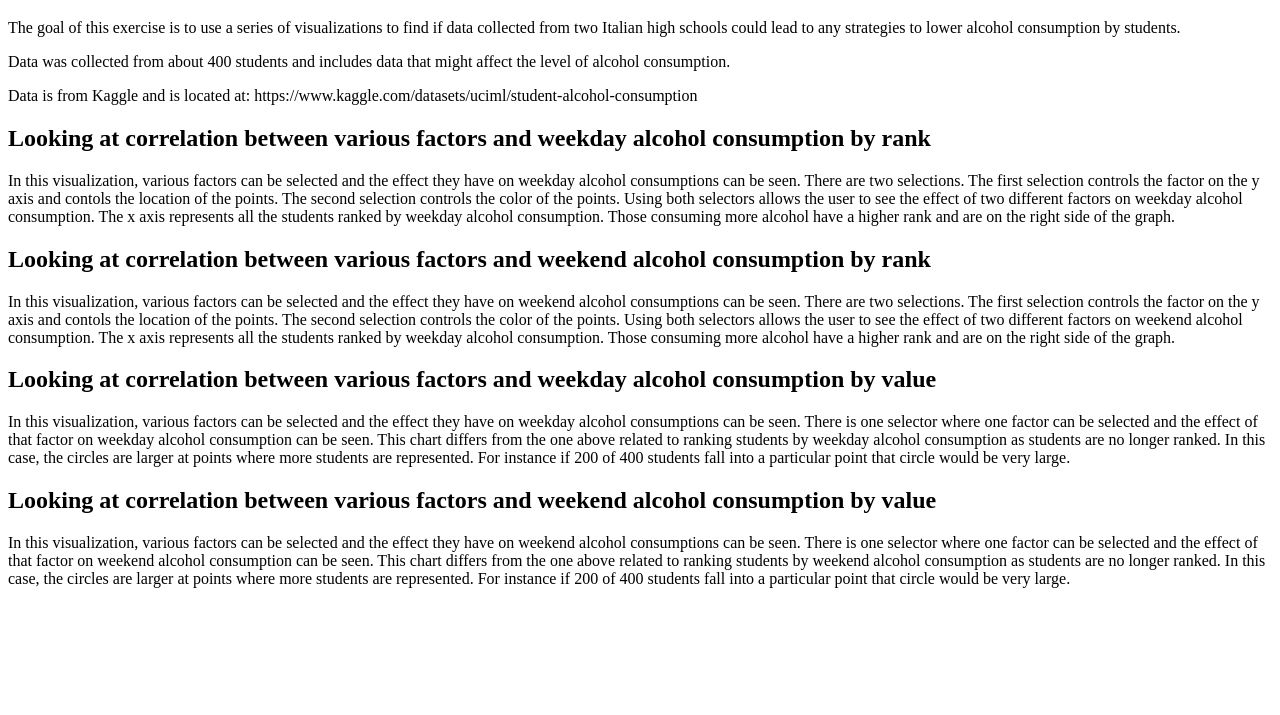
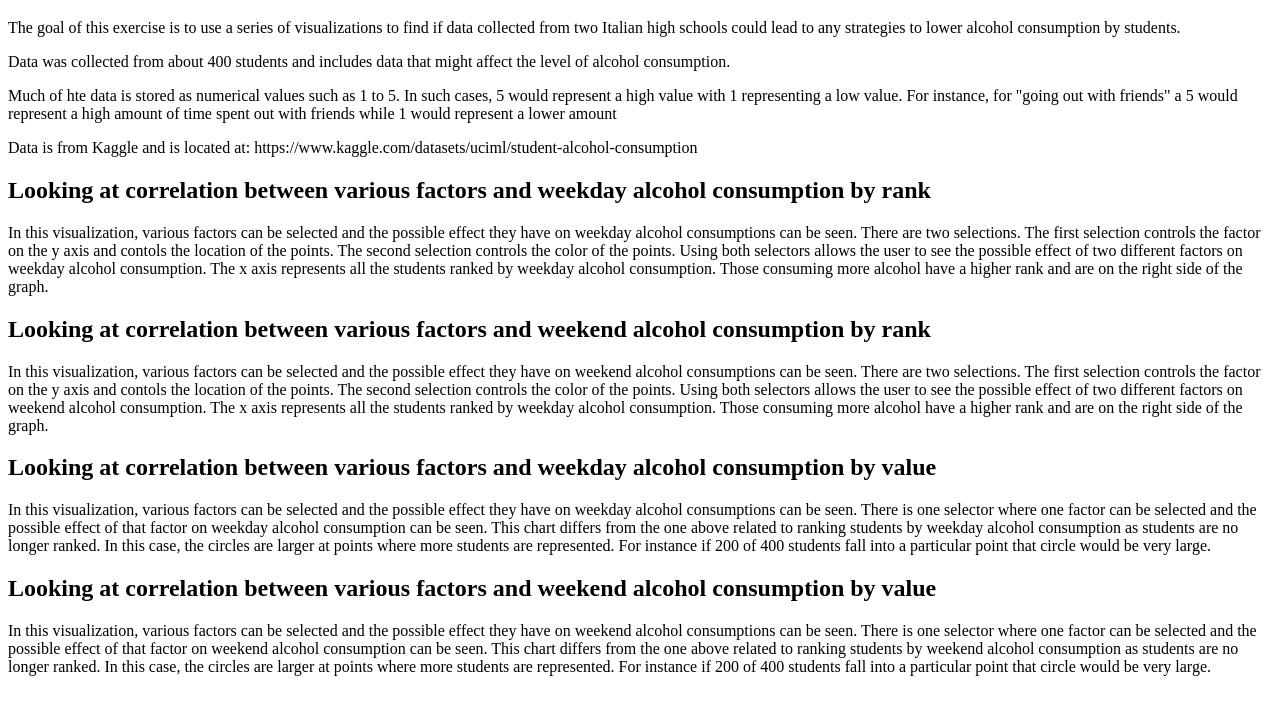
Before and after one commit to arbell720/arbell720.github.io, a plain HTML site: page index.html in a window 1280 px wide. Shown: the part 61-776 px from the top of the page. Drawn offline with Linux system fonts and the light colour scheme; a script that the page names is missing.

Commit message:
Fixed up text

```diff
--- a/index.html
+++ b/index.html
@@ -18,30 +18,33 @@
 
 <p>Data was collected from about 400 students and includes data that might affect the level of alcohol consumption.</p>
 
+<p>Much of hte data is stored as numerical values such as 1 to 5.  In such cases, 5 would represent a high value with 1 representing a low value. For instance,
+for "going out with friends" a 5 would represent a high amount of time spent out with friends while 1 would represent a lower amount</p>
+
 <p>Data is from Kaggle and is located at: https://www.kaggle.com/datasets/uciml/student-alcohol-consumption</p>
 
 <h2>Looking at correlation between various factors and weekday alcohol consumption by rank</h2>
 
-<p>In this visualization, various factors can be selected and the effect they have on weekday alcohol consumptions can be seen. There are two selections.
+<p>In this visualization, various factors can be selected and the possible effect they have on weekday alcohol consumptions can be seen. There are two selections.
 The first selection controls the factor on the y axis and contols the location of the points. The second selection controls the color of the points.
-Using both selectors allows the user to see the effect of two different factors on weekday alcohol consumption.
+Using both selectors allows the user to see the possible effect of two different factors on weekday alcohol consumption.
 The x axis represents all the students ranked by weekday alcohol consumption. Those consuming more alcohol have a higher rank and are on the right side of the graph.</p>
 
   <div id="vis"></div>
 
 <h2>Looking at correlation between various factors and weekend alcohol consumption by rank</h2>
 
-<p>In this visualization, various factors can be selected and the effect they have on weekend alcohol consumptions can be seen.  There are two selections.
+<p>In this visualization, various factors can be selected and the possible effect they have on weekend alcohol consumptions can be seen.  There are two selections.
 The first selection controls the factor on the y axis and contols the location of the points.  The second selection controls the color of the points.
-Using both selectors allows the user to see the effect of two different factors on weekend alcohol consumption.
- The x axis represents all the students ranked by weekday alcohol consumption.  Those consuming more alcohol have a higher rank and are on the right side of the graph.</p>
+Using both selectors allows the user to see the possible effect of two different factors on weekend alcohol consumption.
+The x axis represents all the students ranked by weekday alcohol consumption.  Those consuming more alcohol have a higher rank and are on the right side of the graph.</p>
 
   <div id="vis2"></div>
 
 <h2>Looking at correlation between various factors and weekday alcohol consumption by value</h2>
 
-<p>In this visualization, various factors can be selected and the effect they have on weekday alcohol consumptions can be seen.
-There is one selector where one factor can be selected and the effect of that factor on weekday alcohol consumption can be seen.
+<p>In this visualization, various factors can be selected and the possible effect they have on weekday alcohol consumptions can be seen.
+There is one selector where one factor can be selected and the possible effect of that factor on weekday alcohol consumption can be seen.
 This chart differs from the one above related to ranking students by weekday alcohol consumption as students are no longer ranked.
 In this case, the circles are larger at points where more students are represented.
 For instance if 200 of 400 students fall into a particular point that circle would be very large.</p>
@@ -50,8 +53,8 @@ For instance if 200 of 400 students fall into a particular point that circle wou
 
 <h2>Looking at correlation between various factors and weekend alcohol consumption by value</h2>
 
-<p>In this visualization, various factors can be selected and the effect they have on weekend alcohol consumptions can be seen.
-There is one selector where one factor can be selected and the effect of that factor on weekend alcohol consumption can be seen.
+<p>In this visualization, various factors can be selected and the possible effect they have on weekend alcohol consumptions can be seen.
+There is one selector where one factor can be selected and the possible effect of that factor on weekend alcohol consumption can be seen.
 This chart differs from the one above related to ranking students by weekend alcohol consumption as students are no longer ranked.
 In this case, the circles are larger at points where more students are represented.
 For instance if 200 of 400 students fall into a particular point that circle would be very large.</p>
```
